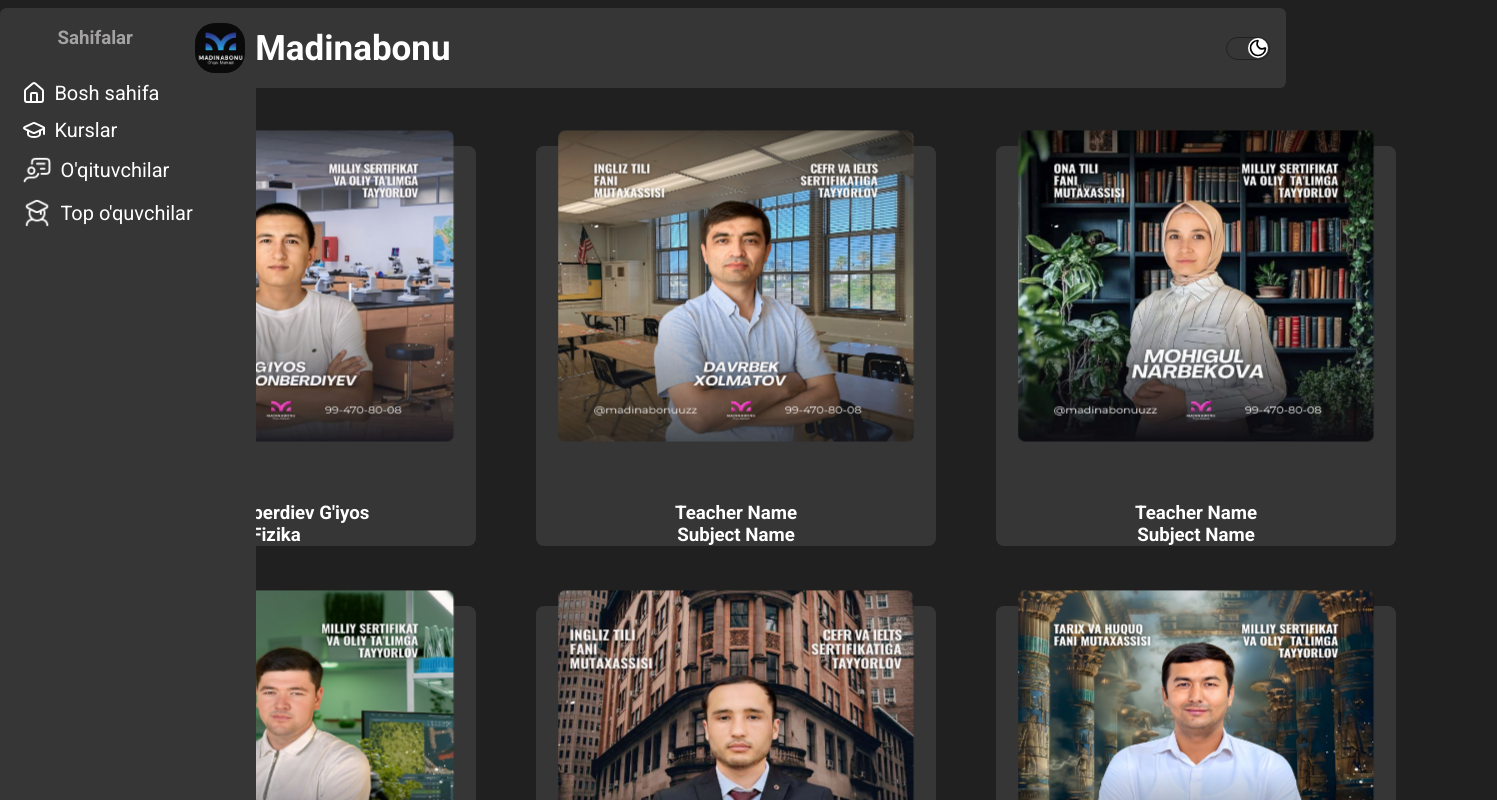
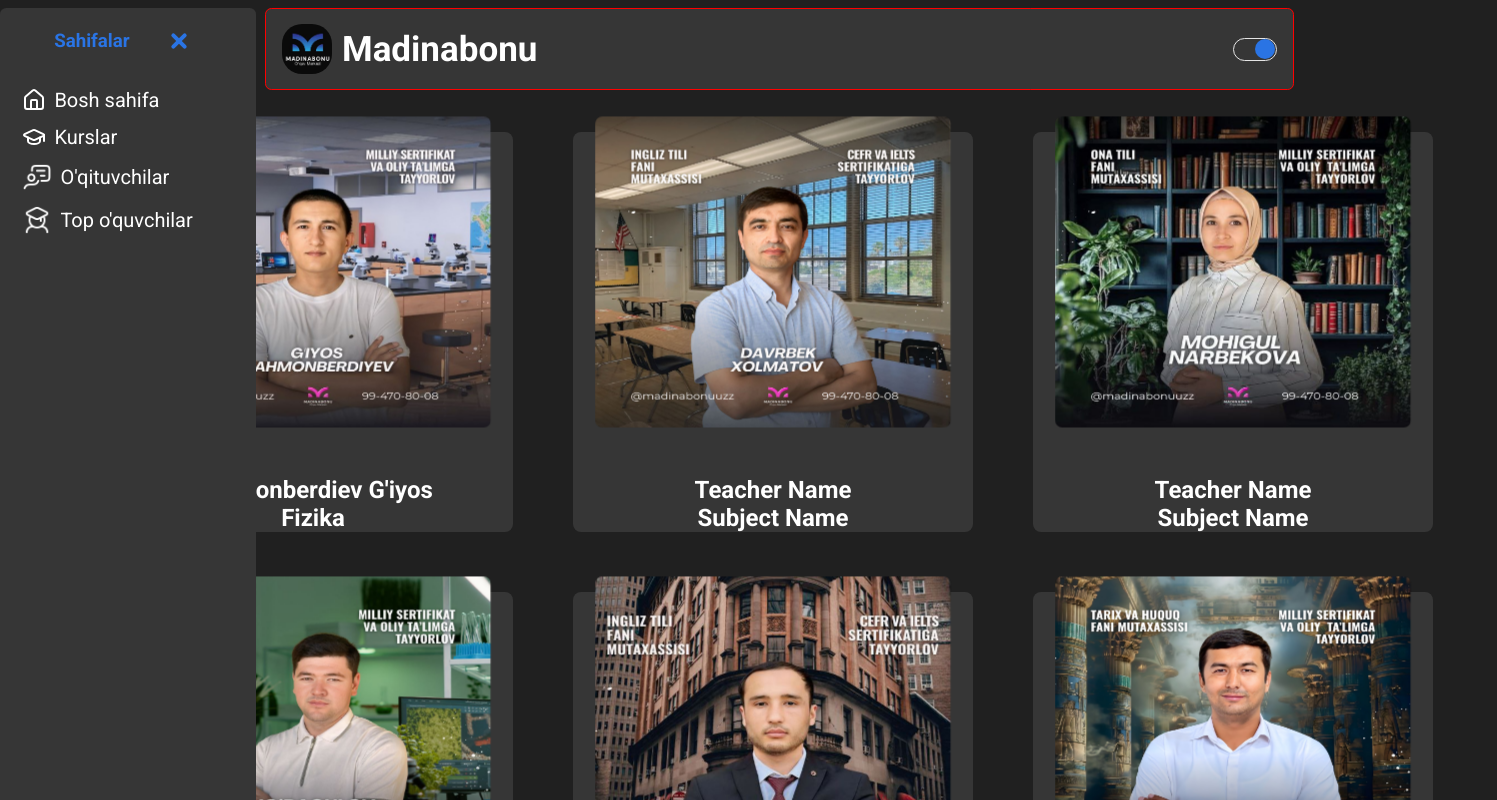
Before and after one commit to MuhammadBek1997/madinabonu-platform, a React (Vite) app: page /teachers in a window 1280 px wide. Shown: the top 800 px of the page, 1497 px wide, since content can reach past the window. Built offline with nearby package versions, Linux system fonts and the light colour scheme.

Commit message:
loyihadavomi

```diff
--- a/src/App.css
+++ b/src/App.css
@@ -12,12 +12,16 @@
   --bg-cont: #202020;
   --nav-said: #363636;
   --text-cont: #cac7c7bf;
+  --toggle-color: #2a74e4;
+  --toggle-cont-color:#E5E5E5;
 }
 [data-theme="dark"] {
   --text: #111827;
   --bg-cont: #ffffff;
   --nav-said:#DFDFDF;
   --text-cont: #423e3ebf;
+  --toggle-color:#ca11ca ;
+  --toggle-cont-color:#1F1F1F;
 
 }
 
@@ -34,16 +38,11 @@
 
 /* pagelardagi sectionlarga berilagan stillar */
 section{
-  padding-top: 3rem;
-  display: flex;
-  justify-content: center;
+  position: relative;
 }
-.section-open{
-  padding-left: 0;
-}
+
 /* oq qora rejim menyusi uchun berilgan stillar */
 .theme-menu{
-  /* background-color: var(--bg-cont); */
   position: absolute;
   display: flex;
   justify-content: center;
--- a/src/App.jsx
+++ b/src/App.jsx
@@ -16,13 +16,14 @@
 
 
 
-
   document.getElementById("root").parentElement.setAttribute("data-theme",theme)
 
   return (
     <div id={theme} className='body'>
       <Sidebar />
-      <section className={sToggle ? "section-open" : ""} >
+      <section  style={{
+        paddingLeft:!sToggle ? "265px":"70px"
+      }}>
 
       <Navbar  />
       <Routes>
--- a/src/components/Navbar.jsx
+++ b/src/components/Navbar.jsx
@@ -13,10 +13,16 @@
       <div className="word-logo">
 
       {/* saidbarni ochuvchi btn  */}
-      <button className='saidbar-btn' onClick={() => setsToggle(!sToggle)}>
+      {/* <button className='saidbar-btn' onClick={() => setsToggle(!sToggle)}>
 
       {!sToggle ? <ChevronLeft/>:<ChevronRight/>}
-    </button>
+    </button> */}
+
+<div className={`toggle ${!sToggle ? "active":""}`} onClick={()=>setsToggle(!sToggle)}>
+            <span></span>
+            <span></span>
+            <span></span>
+        </div>
 
 
   {/*navbardagilogo va mmadinabonu yozuvi   */}
@@ -30,7 +36,7 @@
           <button className='theme-toggle' onClick={()=>handleChangeTheme(()=>{
             return theme == "dark" ? "light" : "dark"
           })}>
-            {theme == "dark" ? <Sun/> :  <Moon/> }
+            {/* {theme == "dark" ?  :   } */}
           </button>
         </div>
 
--- a/src/components/Sidebar.jsx
+++ b/src/components/Sidebar.jsx
@@ -1,39 +1,43 @@
 import React from 'react'
 import { Link } from 'react-router-dom';
 import '../styles/Sidebar.css'
-import { Home,  ChevronLeft, ChevronRight, GraduationCap, } from 'lucide-react'
+import { Home, ChevronLeft, ChevronRight, GraduationCap, } from 'lucide-react'
 import { useGlobalContext } from '../Context';
 
 const Sidebar = () => {
 
-  let{setsToggle,sToggle,theme} = useGlobalContext()
+  let { setsToggle, sToggle, theme } = useGlobalContext()
   return (
-    <div className={`sidebar ${sToggle ? "sidebar-open":""}`}>
+    <div className={`sidebar ${sToggle ? "sidebar-open" : ""}`}>
       <div className="saidbarBtn-word" >
         <h3 className='tag'>
-        {sToggle ? "":"  Sahifalar "}
+          {sToggle ? "" : "  Sahifalar "}
 
         </h3>
         {/* saidbar toggle */}
-        <button className='saidbarBtn'  onClick={() => setsToggle(!sToggle)}>
-
-          {!sToggle ? <ChevronLeft/>:<ChevronRight/>}
-        </button>
+        {/* <button className='saidbarBtn' onClick={() => setsToggle(!sToggle)}>
+          {!sToggle ? <ChevronLeft /> : <ChevronRight />}
+        </button> */}
+        <div className={`toggle ${!sToggle ? "active":""}`} onClick={()=>setsToggle(!sToggle)}>
+            <span></span>
+            <span></span>
+            <span></span>
+        </div>
       </div>
 
       <div className='menus'>
         <Link to={'/'} className='menu '>
-        <Home/> {sToggle ? "":" Bosh sahifa "}
+          <Home /> {sToggle ? "" : " Bosh sahifa "}
         </Link>
         <Link to={'/topStudents'} className='menu'>
-        <GraduationCap/> {sToggle ? "":" Kurslar "}
+          <GraduationCap /> {sToggle ? "" : " Kurslar "}
         </Link>
         <Link to={'/teachers'} className='menu'>
-        <img src={`/images/teach${theme}.png`} alt="" className='sidebar-icon' />
-        {sToggle ? "":" O'qituvchilar "}
+          <img src={`/images/teach${theme}.png`} alt="" className='sidebar-icon' />
+          {sToggle ? "" : " O'qituvchilar "}
         </Link>
         <Link to={'/topStudents'} className='menu'>
-        <img src={`/images/bola${theme}.png`}alt="" className='sidebar-icon' /> {sToggle ? "":" Top o'quvchilar "}
+          <img src={`/images/bola${theme}.png`} alt="" className='sidebar-icon' /> {sToggle ? "" : " Top o'quvchilar "}
         </Link>
       </div>
     </div>
--- /dev/null
+++ b/src/components/TeachersCard.jsx
@@ -0,0 +1,59 @@
+import  { useState } from 'react'
+// import { ChevronDown, ChevronLeft, ChevronRight, ChevronUp } from 'lucide-react'
+import { Link } from 'react-router-dom'
+import { useGlobalContext } from '../Context'
+
+
+const TeachersCard = ({ name, subject, img, courses,achievements, GroupPhotos, WorkExperience, students, AboutTeacher,id }) => {
+
+    // let{ setsToggle,sToggle } = useGlobalContext()
+
+    // const [cardToggle, setCardToggle] = useState(false)
+
+    return (
+        <div>
+
+            <div className="card">
+                <div className='face front'>
+                    <img className='pictures' src={img} alt={name} />
+                   <div className="teacher-info">
+                    <h1>
+                        {name}
+                    </h1>
+                    <h1>
+                        {subject}
+                    </h1>
+                    </div>
+                </div>
+                <div className='face back'>
+                    <div className='full-info'>
+                       <h2>
+                        {courses}
+                    </h2>
+                    <h2>
+                        {achievements}
+                    </h2>
+                    <h2>
+                        {GroupPhotos}
+                    </h2>
+                    <h2>
+                        {WorkExperience}
+                    </h2>
+                    <h2>
+                        {students}
+                    </h2>
+                    <h4 >
+                        {AboutTeacher}
+                    </h4>
+                  <Link to={`/teachersSingle/${id}`}><button className='dataToggle'>Batafsil</button> </Link>
+
+                    </div>
+
+                </div>
+            </div>
+         </div>
+
+    )
+}
+
+export default TeachersCard
--- a/src/pages/Teachers.jsx
+++ b/src/pages/Teachers.jsx
@@ -4,19 +4,20 @@
 import { ChevronLeft, ChevronRight } from 'lucide-react'
 import CoursesCard from '../components/CoursesCard'
 import { useGlobalContext } from '../Context'
+import TeachersCard from '../components/TeachersCard'
 
 const Teachers = () => {
   let { courses, setsToggle,sToggle } = useGlobalContext()
 
     return(
-        <section className='course-list'>
+        <div className='course-list'>
             {
                 courses.map((item, index) => {
-                    return <CoursesCard key={index} {...item} />
+                    return <TeachersCard key={index} {...item} />
 
                 })
             }
-        </section>
+        </div>
             )
 
 
--- a/src/styles/Navbar.css
+++ b/src/styles/Navbar.css
@@ -1,6 +1,6 @@
 .navbar {
-    position: fixed;
-    width: 84vw;
+    position: sticky;
+    width: 98%;
     height: 3rem;
     background: var(--nav-said);
     padding: 1rem;
@@ -9,11 +9,10 @@
     display: flex;
     justify-content: space-between;
     align-items: center;
-    top: 1%;
-    left: 14%;
     font-size: 35px;
     z-index: 1000;
-
+    top: 1%;
+    border: 1px solid red;
 }
 
 /* Nav-btns ichidagi elementlar ham yonma-yon turishi uchun */
@@ -23,16 +22,18 @@
     gap: 20px;
 }
 
-.section-open .navbar{
-    width: 93%;
-    left: 5%;
+
+
+.navbar .toggle {
+    display: none;
 }
 
 
 
-.saidbar-btn{
+.saidbar-btn {
     display: none;
 }
+
 /* madinabonu logotipi */
 #logotip {
     width: 50px;
@@ -47,15 +48,15 @@
     gap: 10px;
 }
 
-.darkMode-btn{
+.darkMode-btn {
     background: none;
     border: none;
 }
 
-.theme-cont{
+.theme-cont {
     width: 40px;
     height: 19px;
-    border: 1px solid var(--bg-cont);
+    border: 1px solid var(--toggle-cont-color);
     border-radius: 50px;
     display: flex;
     align-items: center;
@@ -63,12 +64,13 @@
     position: relative;
     padding: 1px;
 }
-.theme-cont.theme-light .theme-toggle{
+
+.theme-cont.theme-light .theme-toggle {
     transform: translateX(1px);
     transition: 500ms;
 }
 
-.theme-toggle{
+.theme-toggle {
     width: 20px;
     height: 20px;
     border-radius: 50%;
@@ -79,6 +81,7 @@
     display: flex;
     align-items: center;
     justify-content: center;
+    background-color: var(--toggle-color);
 }
 
 
@@ -91,7 +94,7 @@
 @media (max-width: 850px) {
 
     .navbar {
-        width: 73.5vw;
+        width: 100%;
         position: fixed;
         height: fit-content;
         background-color: var(--nav-said);
@@ -103,20 +106,18 @@
         flex-direction: row;
         justify-content: space-between;
         align-items: center;
-        left: 245px;
+        /* top: 10px; */
+        /* left: 245px; */
 
     }
-    .saidbar-btn{
+
+    .saidbar-btn {
         display: inline;
         background-color: var(--nav-said);
 
     }
 
-    .section-open .navbar{
-        width: 80.5%;
-        left: 10%;
 
-    }
 
 }
 
@@ -137,13 +138,19 @@
         justify-content: space-between;
         align-items: center;
     }
-    .saidbar-btn{
+
+    .saidbar-btn {
         display: inline;
     }
 
-    .section-open .navbar{
+    .section-open .navbar {
         width: 89.5%;
         left: 0.5%;
     }
 
+    .navbar .toggle {
+        display: flex;
     }
+
+
+}
--- a/src/styles/Sidebar.css
+++ b/src/styles/Sidebar.css
@@ -43,7 +43,7 @@
 }
 /*  */
 .tag{
-    color: var(--text-cont);
+    color: var(--toggle-color);
 }
 /* saidbardagi btn */
 .saidbarBtn{
@@ -53,6 +53,64 @@
 
 }
 
+/* saidbar btnga berilgan yangi stil */
+.toggle {
+    position: relative;
+    min-width: 30px;
+    min-height: 30px;
+    /* border: 1px solid var(--toggle-cont-color); */
+    /* background: #fff; */
+    /* box-shadow: 0px 10px 20px rgba(180, 180, 180, 0.08); */
+    /* border-radius: 10px; */
+    display: flex;
+    justify-content: center;
+    align-items: center;
+    padding: 2px;
+    cursor: pointer;
+    overflow: hidden;
+}
+
+.toggle span {
+    position: absolute;
+    width: 20px;
+    height: 4px;
+    background: var(--toggle-color);
+    border-radius: 10px;
+    transition: 0.3s;
+}
+
+.toggle span:nth-child(1) {
+    transform: translateY(-10px);
+    width: 20px;
+    left: 1px;
+}
+
+.toggle.active span:nth-child(1) {
+    width: 20px;
+    transform: translateY(0) rotate(45deg);
+    transition-delay: 0.125s;
+}
+
+.toggle span:nth-child(2) {
+    transform: translateY(10px);
+    width: 20px;
+    left: 1px;
+}
+
+.toggle.active span:nth-child(2) {
+    width: 20px;
+    transform: translateY(0) rotate(315deg);
+    transition-delay: 0.25s;
+}
+
+.toggle.active span:nth-child(3) {
+    transform: translateX(60px);
+}
+
+
+.saidbar .toggle{
+    display: inline;
+}
 
 
 @media (max-width: 850px) {
@@ -125,4 +183,8 @@
     .saidbarBtn{
         display: none;
     }
+    .sidebar .toggle{
+        display: none;
+    }
+
 }
--- a/src/styles/Students.css
+++ b/src/styles/Students.css
@@ -93,7 +93,7 @@
     }
 
     .pictures {
-        width: 300px;
+        width: 200px;
         height: 260px;
         border-top-left-radius: 0.4rem;
         border-top-right-radius: 0.4rem;
--- a/src/styles/Teachers.css
+++ b/src/styles/Teachers.css
@@ -4,7 +4,7 @@
      justify-content: center;
      align-items: center;
      gap: 60px;
-     margin-left: 15vw;
+     /* margin-left: 15vw; */
      margin-top: 50px;
 
  }
@@ -27,7 +27,8 @@
      color: white;
      cursor: pointer;
      margin-top: 10px;
-     background: linear-gradient(135deg, #8E2DE2, #4A00E0);
+     /* background: linear-gradient(135deg, #8E2DE2, #4A00E0); */
+     background-color: var(--toggle-color);
      transition: all 0.3s ease-in-out;
      box-shadow: 0 2px 5px rgba(0, 0, 0, 0.1);
  }
@@ -131,22 +132,6 @@
  }
 
 
- /* kerakli ammo keraksiz */
- /* .data {
-        display: flex;
-        align-items: center;
-        justify-content: space-between;
-    } */
- /* .title-and-btn {
-    padding-left: 1rem;
-    padding-right: 1rem;
-   } */
- /* .card-open {
-     height: 800px;
- } */
- /* .course-card-cont h2:first-child {
-     margin-top: 10px;
- } */
 
 
  @media (max-width:850px) {
@@ -155,17 +140,11 @@
          grid-template-columns: repeat(2, auto);
          justify-content: center;
          align-items: center;
-         /* gap: 20px;
-         width: 85%;
-         padding-left:20% ; */
 
      }
 
-     .section-open .course-list {
-         width: 89%;
-         padding-left:1.5% !important;
 
-     }
+
 
      .card {
          position: relative;
@@ -177,7 +156,7 @@
 
 
 
-     .section-open .pictures {
+      .pictures {
          width: 330px;
          height: 260px;
          border-top-left-radius: 0.4rem;
@@ -196,7 +175,6 @@
          justify-content: center;
          align-items: center;
          gap: 50px;
-         margin-left: 2px;
 
      }
 
@@ -212,7 +190,7 @@
 
 
      .pictures {
-         width: 300px;
+         width: 20px;
          height: 310px;
          border-top-left-radius: 0.4rem;
          border-top-right-radius: 0.4rem;
@@ -224,11 +202,12 @@
          bottom: 0;
          text-align: start;
      }
+     .course-list {
+        width: 100%;
 
-     .section-open .course-list {
-        width: 89%;
+    }
+    section{
         padding-left: 0 !important;
-
     }
 
 
```
Lines whose indentation alone changed are shown as unchanged.
